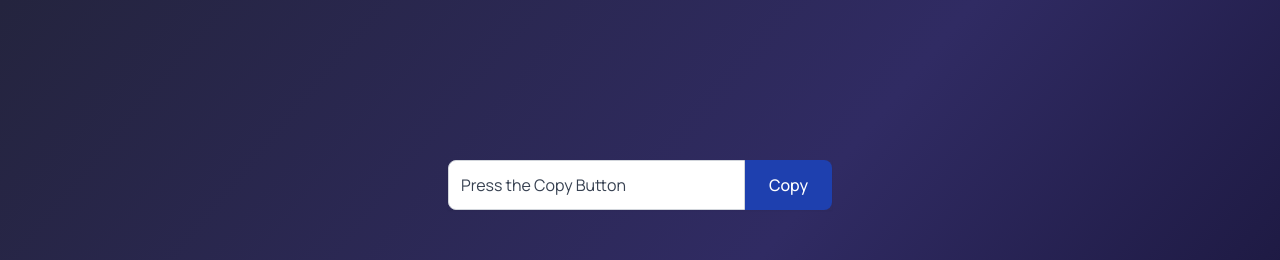
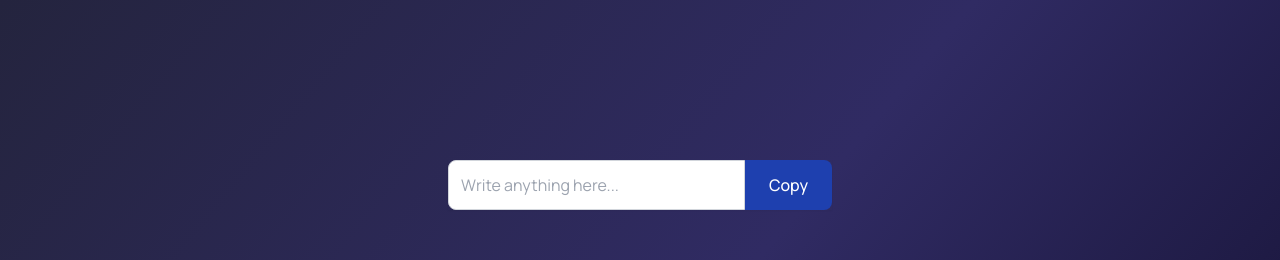
Before and after one commit to Official192/Copy-in-Clipboard, a plain HTML site: page index.html in a window 1280 px wide. Shown: the top 260 px of the page. Drawn offline with nearby package versions, Linux system fonts and the light colour scheme.

Commit message:
Update index.html

```diff
--- a/index.html
+++ b/index.html
@@ -19,13 +19,15 @@
 <body class="h-screen items-start justify-center">
 
     <main class="flex w-full max-w-sm shadow-sm mt-40">
-        <input type="text" value="Press the Copy Button" aria-label="form" readonly  id="input"
+
+        <input type="text" placeholder="Write anything here..." aria-label="form" id="input"
             class="flex-1 p-3 border border-gray-300 rounded-l-lg focus:outline-none bg-white text-gray-700">
 
         <button onclick="app()"
                 class="bg-blue-800 hover:bg-blue-700 hover:shadow-lg hover:shadow-blue-500/50 text-white font-medium px-6 py-3 rounded-r-lg transition-colors">
             Copy
         </button>
+
     </main>
 
 
```
